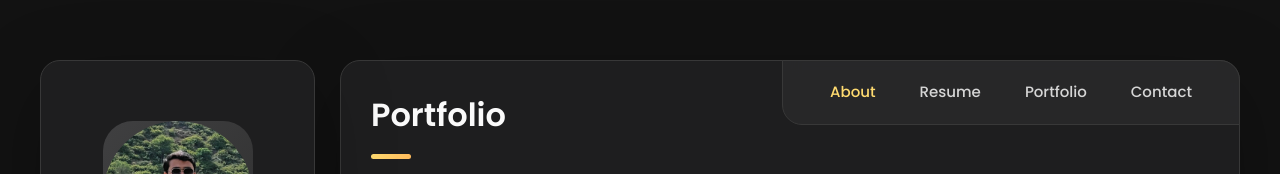
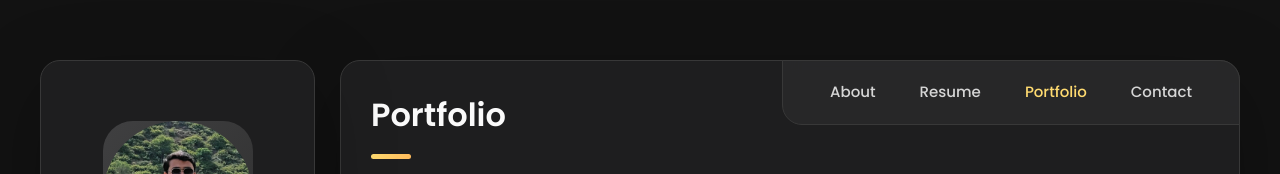
Before and after one commit to anchitjulaniya/Portfolios, a React (Vite) app in the folder Portfolio_Anchit-1/: page /portfolio in a window 1280 px wide. Shown: the top 174 px of the page. Built offline with nearby package versions, Linux system fonts and the light colour scheme.

Commit message:
updating portfolio 2

```diff
--- a/Portfolio_Anchit-1/src/components/Navbar.jsx
+++ b/Portfolio_Anchit-1/src/components/Navbar.jsx
@@ -1,30 +1,48 @@
-import { NavLink,Link } from "react-router-dom";
+import { NavLink } from "react-router-dom";
+
 const Navbar = () => {
   return (
     <nav className="navbar">
       <ul className="navbar-list">
         <li className="navbar-item">
-          <Link to="/" className="navbar-link  active"  >
+          <NavLink
+            exact
+            to="/"
+            className="navbar-link"
+            activeClassName="active"
+          >
             About
-          </Link>
+          </NavLink>
         </li>
         <li className="navbar-item">
-          <Link to="/resume"  className="navbar-link"  >
+          <NavLink
+            to="/resume"
+            className="navbar-link"
+            activeClassName="active"
+          >
             Resume
-          </Link>
+          </NavLink>
         </li>
         <li className="navbar-item">
-          <Link to="/portfolio"  className="navbar-link"  >
+          <NavLink
+            to="/portfolio"
+            className="navbar-link"
+            activeClassName="active"
+          >
             Portfolio
-          </Link>
+          </NavLink>
         </li>
         {/* <li class="navbar-item">
-      <button class="navbar-link" data-nav-link>Blog</button>
-    </li> */}
+          <button class="navbar-link" data-nav-link>Blog</button>
+        </li> */}
         <li className="navbar-item">
-          <Link to="/contact"  className="navbar-link"  >
+          <NavLink
+            to="/contact"
+            className="navbar-link"
+            activeClassName="active"
+          >
             Contact
-          </Link>
+          </NavLink>
         </li>
       </ul>
     </nav>
```
